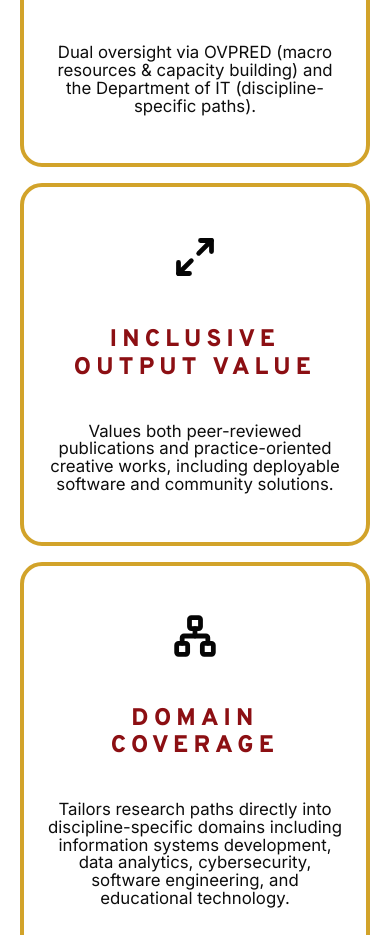
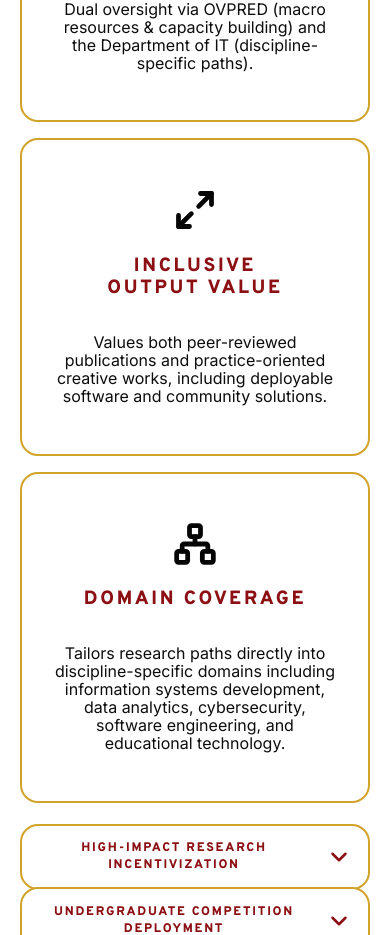
Before and after one commit to fr-anz/DIT-Accred, a SvelteKit app: page /research in a window 390 px wide. Shown: the part 1060-1995 px from the top of the page. Built offline with nearby package versions, Linux system fonts and the light colour scheme.

Commit message:
fix: main building svg and cards alignment also scaled down the annual distribution card

```diff
--- a/src/routes/research/+page.svelte
+++ b/src/routes/research/+page.svelte
@@ -10,7 +10,6 @@
 		Network
 	} from 'lucide-svelte';
 	import Footer from '$lib/components/footer.svelte';
-	import ditSeal from '$lib/assets/DIT Logo.svg';
 
 	const frameworkCards = [
 		{
@@ -34,10 +33,30 @@
 	];
 
 	const incentiveTracks = [
-		'High-Impact Research Incentivization',
-		'Undergraduate Competition Deployment',
-		'Capstone Commercialization & Standardization',
-		'Joint Global Research Linkages'
+		{
+			title: 'High-Impact Research Incentivization',
+			width: '79%',
+			placeholder:
+				'Placeholder details for publication incentives, faculty mentoring, and indexed research targets.'
+		},
+		{
+			title: 'Undergraduate Competition Deployment',
+			width: '88%',
+			placeholder:
+				'Placeholder details for student research competitions, prototype reviews, and coach assignments.'
+		},
+		{
+			title: 'Capstone Commercialization & Standardization',
+			width: '96%',
+			placeholder:
+				'Placeholder details for capstone packaging, deployment readiness, and documentation standards.'
+		},
+		{
+			title: 'Joint Global Research Linkages',
+			width: '100%',
+			placeholder:
+				'Placeholder details for partner institutions, collaborative research tracks, and exchange outputs.'
+		}
 	];
 
 	const facultyResearchers = Array.from({ length: 8 }, () => ({
@@ -59,12 +78,19 @@
 	let metricsSculpture;
 
 	const metricCardCount = 3;
+	/** @type {number | null} */
+	let activeIncentiveIndex = $state(null);
+
+	/** @param {number} index */
+	const toggleIncentiveTrack = (index) => {
+		activeIncentiveIndex = activeIncentiveIndex === index ? null : index;
+	};
 
 	onMount(() => {
 		const element = metricsSculpture;
 		if (!element) return;
 
-		const scrollPerCard = 240;
+		const scrollPerCard = 320;
 		let animationFrame = 0;
 
 		const updateSnap = () => {
@@ -76,8 +102,15 @@
 			const start = documentTop - viewportHeight * 0.55;
 			const rawIndex = (window.scrollY - start) / scrollPerCard;
 			const index = Math.min(metricCardCount - 1, Math.max(0, Math.round(rawIndex)));
+			const topCardIndex = [0, 2, 1][index];
 
 			element.style.setProperty('--metrics-orbit', `${index * 120}deg`);
+			for (let cardIndex = 0; cardIndex < metricCardCount; cardIndex += 1) {
+				element.style.setProperty(
+					`--metric-radius-${cardIndex}`,
+					cardIndex === topCardIndex ? '246px' : '266px'
+				);
+			}
 		};
 
 		const requestSnap = () => {
@@ -132,10 +165,28 @@
 		</div>
 
 		<div class="incentive_stack" aria-label="Research development priority tracks">
-			{#each incentiveTracks as track}
-				<div class="incentive_row">
-					<span>{track}</span>
-					<ChevronDown size={26} strokeWidth={2.3} />
+			{#each incentiveTracks as track, index}
+				<div class="incentive_item" style="--track-width: {track.width};">
+					<button
+						class="incentive_row"
+						type="button"
+						aria-expanded={activeIncentiveIndex === index}
+						aria-controls="incentive-panel-{index}"
+						onclick={() => toggleIncentiveTrack(index)}
+					>
+						<span>{track.title}</span>
+						<ChevronDown
+							size={26}
+							strokeWidth={2.3}
+							class={activeIncentiveIndex === index ? 'chevron_open' : ''}
+						/>
+					</button>
+
+					{#if activeIncentiveIndex === index}
+						<div class="incentive_panel" id="incentive-panel-{index}">
+							<p>{track.placeholder}</p>
+						</div>
+					{/if}
 				</div>
 			{/each}
 		</div>
@@ -158,36 +209,12 @@
 		<hr class="section_divider" />
 
 		<div class="metrics_sculpture" bind:this={metricsSculpture}>
-			<div class="origami_mark" aria-hidden="true">
-				<svg class="origami_svg" viewBox="0 0 325 430" role="presentation">
-					<defs>
-						<linearGradient id="goldStroke" x1="0" y1="0" x2="0.4" y2="1">
-							<stop offset="0" stop-color="#eec25c" />
-							<stop offset="0.5" stop-color="#d99b1d" />
-							<stop offset="1" stop-color="#c07f06" />
-						</linearGradient>
-					</defs>
-
-					<g fill="#fff" stroke="url(#goldStroke)" stroke-width="3" stroke-linejoin="round">
-						<path d="M60 20 L265 20 L305 90 L185 300 L140 300 L20 90 Z" />
-						/>
-					</g>
-
-					<g stroke="url(#goldStroke)" stroke-width="2.5" stroke-linecap="round">
-						<path d="M60 20 L162.5 155" />
-						<path d="M265 20 L162.5 155" />
-						<path d="M20 90 L162.5 155" />
-						<path d="M305 90 L162.5 155" />
-						<path d="M162.5 155 L140 300" />
-						<path d="M162.5 155 L185 300" />
-					</g>
-					<circle cx="162.5" cy="140" r="64" fill="#fff" />
-					<image href={ditSeal} x="100" y="78" width="125" height="125" />
-				</svg>
+			<div class="center_building_mark" aria-hidden="true">
+				<img src="/research/Center_Building.svg" alt="" />
 			</div>
 
 			<div class="cards_ring">
-				<div class="metric_spoke" style="--spoke-angle: 0deg;">
+				<div class="metric_spoke" style="--spoke-angle: 0deg; --spoke-radius: var(--metric-radius-0);">
 					<article class="metric_card">
 						<h3>Completed Research</h3>
 						<strong>70</strong>
@@ -195,7 +222,7 @@
 					</article>
 				</div>
 
-				<div class="metric_spoke" style="--spoke-angle: 120deg;">
+				<div class="metric_spoke" style="--spoke-angle: 120deg; --spoke-radius: var(--metric-radius-1);">
 					<article class="metric_card">
 						<h3>High-Impact Indexation Rate</h3>
 						<strong>89.13%</strong>
@@ -203,7 +230,7 @@
 					</article>
 				</div>
 
-				<div class="metric_spoke" style="--spoke-angle: 240deg;">
+				<div class="metric_spoke" style="--spoke-angle: 240deg; --spoke-radius: var(--metric-radius-2);">
 					<article class="metric_card">
 						<h3>Disseminated Publications</h3>
 						<strong>46</strong>
@@ -375,46 +402,51 @@
 	.framework_grid {
 		display: grid;
 		grid-template-columns: repeat(3, minmax(0, 1fr));
-		gap: 1.8rem;
-		width: min(100%, 1190px);
+		gap: 1.6rem;
+		width: min(100%, 1160px);
 		margin: 0 auto;
 	}
 
 	.framework_card {
-		min-height: 795px;
-		border: 4px solid #d2a32a;
-		border-radius: 22px;
-		padding: 8.5rem 3.5rem 5rem;
+		min-height: 610px;
+		border: 2px solid #d2a32a;
+		border-radius: 18px;
+		padding: 5.75rem 2.5rem 3.75rem;
 		text-align: center;
-		display: flex;
-		flex-direction: column;
-		align-items: center;
+		display: grid;
+		grid-template-rows: 4.5rem 8.25rem auto;
+		justify-items: center;
+		align-content: start;
+		row-gap: 1.6rem;
 		background: #fff;
 	}
 
 	:global(.framework_icon) {
 		color: #050505;
-		margin-bottom: 3rem;
+		align-self: end;
 	}
 
 	.framework_card h3 {
 		font-family: var(--font-heading);
-		font-size: clamp(1.5rem, 2.1vw, 2.25rem);
+		font-size: clamp(1.2rem, 1.45vw, 1.62rem);
 		font-weight: 800;
-		letter-spacing: 0.22em;
+		letter-spacing: 0.14em;
 		line-height: 1.15;
 		text-transform: uppercase;
 		color: var(--color-maroon);
 		margin: 0;
+		max-width: 100%;
+		text-wrap: balance;
 	}
 
 	.framework_card p {
 		font-family: var(--font-body);
-		font-size: clamp(1.05rem, 1.55vw, 1.75rem);
-		line-height: 1.06;
-		margin: auto 0 0;
-		max-width: 330px;
+		font-size: clamp(1rem, 1.25vw, 1.28rem);
+		line-height: 1.12;
+		margin: 0;
+		max-width: 300px;
 		color: #0d0d0d;
+		text-wrap: pretty;
 	}
 
 	.incentive_stack {
@@ -424,12 +456,17 @@
 		justify-items: center;
 	}
 
+	.incentive_item {
+		width: var(--track-width);
+		margin-top: -3px;
+	}
+
 	.incentive_row {
-		height: 75px;
-		border: 4px solid #d2a32a;
+		width: 100%;
+		height: 70px;
+		border: 2px solid #d2a32a;
 		border-radius: 18px;
 		background: #fff;
-		margin-top: -5px;
 		box-sizing: border-box;
 		display: flex;
 		align-items: center;
@@ -437,22 +474,11 @@
 		gap: 3rem;
 		padding: 0 3rem;
 		color: var(--color-maroon);
-	}
-
-	.incentive_row:nth-child(1) {
-		width: 79%;
-	}
-
-	.incentive_row:nth-child(2) {
-		width: 88%;
-	}
-
-	.incentive_row:nth-child(3) {
-		width: 96%;
-	}
-
-	.incentive_row:nth-child(4) {
-		width: 100%;
+		cursor: pointer;
+		transition:
+			transform 0.22s cubic-bezier(0.16, 1, 0.3, 1),
+			border-color 0.22s ease,
+			background 0.22s ease;
 	}
 
 	.incentive_row span {
@@ -461,6 +487,64 @@
 		font-weight: 800;
 		letter-spacing: 0.26em;
 		text-transform: uppercase;
+	}
+
+	.incentive_row:hover {
+		background: #fffaf0;
+		border-color: #bd850d;
+		transform: translateY(-1px);
+	}
+
+	.incentive_row:active {
+		transform: translateY(1px);
+	}
+
+	.incentive_row:focus-visible {
+		outline: 3px solid rgba(140, 15, 19, 0.28);
+		outline-offset: 3px;
+	}
+
+	:global(.chevron_open) {
+		transform: rotate(180deg);
+	}
+
+	.incentive_row :global(svg) {
+		flex: 0 0 auto;
+		transition: transform 0.24s cubic-bezier(0.16, 1, 0.3, 1);
+	}
+
+	.incentive_panel {
+		border: 2px solid #d2a32a;
+		border-top: 0;
+		border-radius: 0 0 18px 18px;
+		background: #fffaf0;
+		margin: -14px auto 0;
+		padding: 1.75rem 2.25rem 1.5rem;
+		box-sizing: border-box;
+		color: #4c1415;
+		animation: dropdown-reveal 0.22s cubic-bezier(0.16, 1, 0.3, 1);
+	}
+
+	.incentive_panel p {
+		font-family: var(--font-body);
+		font-size: clamp(0.95rem, 1.05vw, 1.12rem);
+		font-weight: 600;
+		line-height: 1.35;
+		margin: 0 auto;
+		max-width: 72ch;
+		text-align: center;
+	}
+
+	@keyframes dropdown-reveal {
+		from {
+			opacity: 0;
+			transform: translateY(-0.6rem);
+		}
+
+		to {
+			opacity: 1;
+			transform: translateY(0);
+		}
 	}
 
 	.manual_link {
@@ -494,31 +578,36 @@
 	}
 
 	.metrics_sculpture {
-		--metric-card-width: 234px;
-		--metric-card-height: 222px;
-		--wheel-radius: 206px;
-		--seal-offset: 72px;
+		--metric-card-width: 253px;
+		--metric-card-height: 237px;
+		--wheel-radius: 246px;
+		--building-mark-width: 426px;
+		--metric-radius-0: var(--wheel-radius);
+		--metric-radius-1: 266px;
+		--metric-radius-2: 266px;
+		--seal-offset: 57px;
 
 		position: relative;
-		width: min(100%, 760px);
-		min-height: 720px;
+		width: min(100%, 824px);
+		min-height: 758px;
 		margin: 0 auto 3.5rem;
 	}
 
-	.origami_mark {
+	.center_building_mark {
 		position: absolute;
 		left: 50%;
 		top: calc(50% + var(--seal-offset));
-		width: 325px;
-		height: 430px;
-		transform: translate(-50%, -50%) scale(0.96);
+		width: min(82vw, var(--building-mark-width));
+		aspect-ratio: 619 / 536;
+		transform: translate(-50%, -50%);
 		z-index: 1;
 	}
 
-	.origami_svg {
+	.center_building_mark img {
 		display: block;
 		width: 100%;
 		height: 100%;
+		object-fit: contain;
 	}
 
 	.cards_ring {
@@ -539,7 +628,8 @@
 		height: var(--metric-card-height);
 		margin-left: calc(var(--metric-card-width) / -2);
 		margin-top: calc(var(--metric-card-height) / -2);
-		transform: rotate(var(--spoke-angle)) translateY(calc(-1 * var(--wheel-radius)));
+		transform: rotate(var(--spoke-angle))
+			translateY(calc(-1 * var(--spoke-radius, var(--wheel-radius))));
 	}
 
 	.metric_card {
@@ -551,18 +641,18 @@
 			linear-gradient(#fff, #fff) padding-box,
 			linear-gradient(155deg, #eec25c, #d99b1d 45%, #c07f06) border-box;
 		box-sizing: border-box;
-		padding: 1.4rem 1.25rem 1.6rem;
+		padding: 1.46rem 1.33rem 1.66rem;
 		text-align: center;
 		display: flex;
 		flex-direction: column;
 		align-items: center;
 		justify-content: center;
-		gap: 0.55rem;
+		gap: 0.73rem;
 	}
 
 	.metric_card h3 {
 		font-family: var(--font-body);
-		font-size: 1.18rem;
+		font-size: 1.33rem;
 		font-weight: 800;
 		line-height: 1.1;
 		margin: 0;
@@ -570,52 +660,52 @@
 
 	.metric_card strong {
 		display: block;
-		font-size: 3.9rem;
+		font-size: 4rem;
 		font-weight: 300;
 		line-height: 0.9;
 		margin: 0.2rem 0;
 	}
 
 	.metric_card p {
-		font-size: 0.9rem;
+		font-size: 1.04rem;
 		line-height: 1.2;
 		margin: 0;
 	}
 
 	.distribution_panel {
-		width: min(100%, 1300px);
+		width: min(100%, 1120px);
 		margin: 0 auto;
-		border: 4px solid #d88c00;
-		border-radius: 24px;
-		padding: 5rem 7rem 5.5rem;
+		border: 3px solid #d88c00;
+		border-radius: 20px;
+		padding: 3.75rem 5.25rem 4.25rem;
 		box-sizing: border-box;
 	}
 
 	.distribution_panel h3 {
 		font-family: var(--font-heading);
-		font-size: clamp(1.45rem, 2vw, 2.3rem);
+		font-size: clamp(1.25rem, 1.65vw, 1.95rem);
 		font-weight: 800;
 		letter-spacing: 0.12em;
 		text-transform: uppercase;
 		text-align: center;
-		margin: 0 0 4rem;
+		margin: 0 0 3rem;
 	}
 
 	.distribution_panel p {
 		font-family: var(--font-body);
-		font-size: clamp(1.2rem, 1.8vw, 2.05rem);
+		font-size: clamp(1.05rem, 1.45vw, 1.65rem);
 		line-height: 1.25;
-		margin: 0 auto 3rem;
+		margin: 0 auto 2.5rem;
 		text-align: justify;
-		max-width: 950px;
+		max-width: 820px;
 	}
 
 	.chart_frame {
 		position: relative;
-		width: min(100%, 820px);
+		width: min(100%, 720px);
 		margin: 0 auto;
 		border: 2px solid rgba(0, 0, 0, 0.55);
-		padding: 5rem 5.5rem 3.5rem;
+		padding: 4.25rem 4.5rem 3rem;
 		box-sizing: border-box;
 	}
 
@@ -625,14 +715,14 @@
 		right: 8rem;
 		display: flex;
 		align-items: center;
-		gap: 1.25rem;
-		font-size: 0.85rem;
+		gap: 1rem;
+		font-size: 0.8rem;
 		color: #6a6a6a;
 	}
 
 	.legend_dot {
-		width: 28px;
-		height: 28px;
+		width: 22px;
+		height: 22px;
 		border-radius: 999px;
 		background: #7f1518;
 	}
@@ -640,9 +730,9 @@
 	.chart_body {
 		position: relative;
 		display: grid;
-		grid-template-columns: 70px 1fr;
+		grid-template-columns: 58px 1fr;
 		align-items: end;
-		min-height: 360px;
+		min-height: 315px;
 	}
 
 	.axis_label {
@@ -650,27 +740,27 @@
 		justify-self: center;
 		writing-mode: vertical-rl;
 		transform: rotate(180deg);
-		font-size: 1.35rem;
+		font-size: 1.1rem;
 		text-transform: uppercase;
 		color: #3d3d3d;
 		letter-spacing: 0.04em;
 	}
 
 	.chart_grid {
-		height: 320px;
+		height: 280px;
 		border-left: 1px solid rgba(0, 0, 0, 0.18);
 		border-bottom: 1px solid rgba(0, 0, 0, 0.45);
 		background-image:
 			linear-gradient(to top, rgba(0, 0, 0, 0.12) 1px, transparent 1px),
 			linear-gradient(to right, rgba(0, 0, 0, 0.1) 1px, transparent 1px);
 		background-size:
-			100% 53px,
+			100% 46px,
 			20% 100%;
 		display: grid;
 		grid-template-columns: repeat(5, 1fr);
 		align-items: end;
-		padding: 0 1.4rem;
-		gap: 1.8rem;
+		padding: 0 1.1rem;
+		gap: 1.45rem;
 	}
 
 	.bar_group {
@@ -679,20 +769,20 @@
 		align-items: center;
 		justify-content: flex-end;
 		height: 100%;
-		gap: 1rem;
+		gap: 0.85rem;
 	}
 
 	.bar {
-		width: 78px;
-		height: calc(var(--value) * 14px);
-		min-height: 120px;
+		width: 66px;
+		height: calc(var(--value) * 12px);
+		min-height: 100px;
 		border-radius: 999px 999px 26px 26px;
 		background: #7f1518;
 		display: flex;
 		align-items: center;
 		justify-content: center;
 		color: #fff;
-		font-size: 0.9rem;
+		font-size: 0.82rem;
 	}
 
 	.bar_year {
@@ -703,10 +793,10 @@
 	.year_axis {
 		display: block;
 		text-align: center;
-		font-size: 1.4rem;
+		font-size: 1.15rem;
 		text-transform: uppercase;
 		color: #646464;
-		margin-top: 2rem;
+		margin-top: 1.6rem;
 	}
 
 	.faculty_section {
@@ -820,18 +910,30 @@
 		}
 
 		.framework_card {
-			min-height: 620px;
+			min-height: 560px;
 			padding: 5.5rem 2rem 3rem;
-		}
-
-		.metrics_sculpture {
-			transform: scale(0.86);
-			transform-origin: top center;
-			margin-bottom: -4rem;
 		}
 
 		.faculty_repository {
 			grid-template-columns: repeat(2, minmax(0, 1fr));
+		}
+	}
+
+	@media (max-width: 900px) {
+		.framework_grid {
+			grid-template-columns: 1fr;
+			gap: 1rem;
+		}
+
+		.framework_card {
+			min-height: auto;
+			padding: 3rem 1.5rem;
+			grid-template-rows: auto;
+			row-gap: 1.4rem;
+		}
+
+		.framework_card p {
+			margin-top: 0.8rem;
 		}
 	}
 
@@ -879,19 +981,23 @@
 		.framework_card {
 			min-height: auto;
 			padding: 3rem 1.5rem;
+			grid-template-rows: auto;
+			row-gap: 1.4rem;
 		}
 
 		.framework_card p {
-			margin-top: 2.5rem;
+			margin-top: 0.8rem;
 		}
 
 		.incentive_stack {
 			margin-top: 1.5rem;
 		}
 
-		.incentive_row,
-		.incentive_row:nth-child(n) {
+		.incentive_item {
 			width: 100%;
+		}
+
+		.incentive_row {
 			height: auto;
 			min-height: 64px;
 			justify-content: space-between;
@@ -903,6 +1009,15 @@
 			font-size: 0.78rem;
 			letter-spacing: 0.14em;
 			line-height: 1.35;
+		}
+
+		.incentive_panel {
+			margin-top: -10px;
+			padding: 1.35rem 1rem 1.15rem;
+		}
+
+		.incentive_panel p {
+			text-align: left;
 		}
 
 		.manual_link {
@@ -950,7 +1065,7 @@
 			font-size: 4.5rem;
 		}
 
-		.origami_mark {
+		.center_building_mark {
 			display: none;
 		}
 
```
Also changed, not shown: 1 other file (tests, documents, lock files or other folders).
